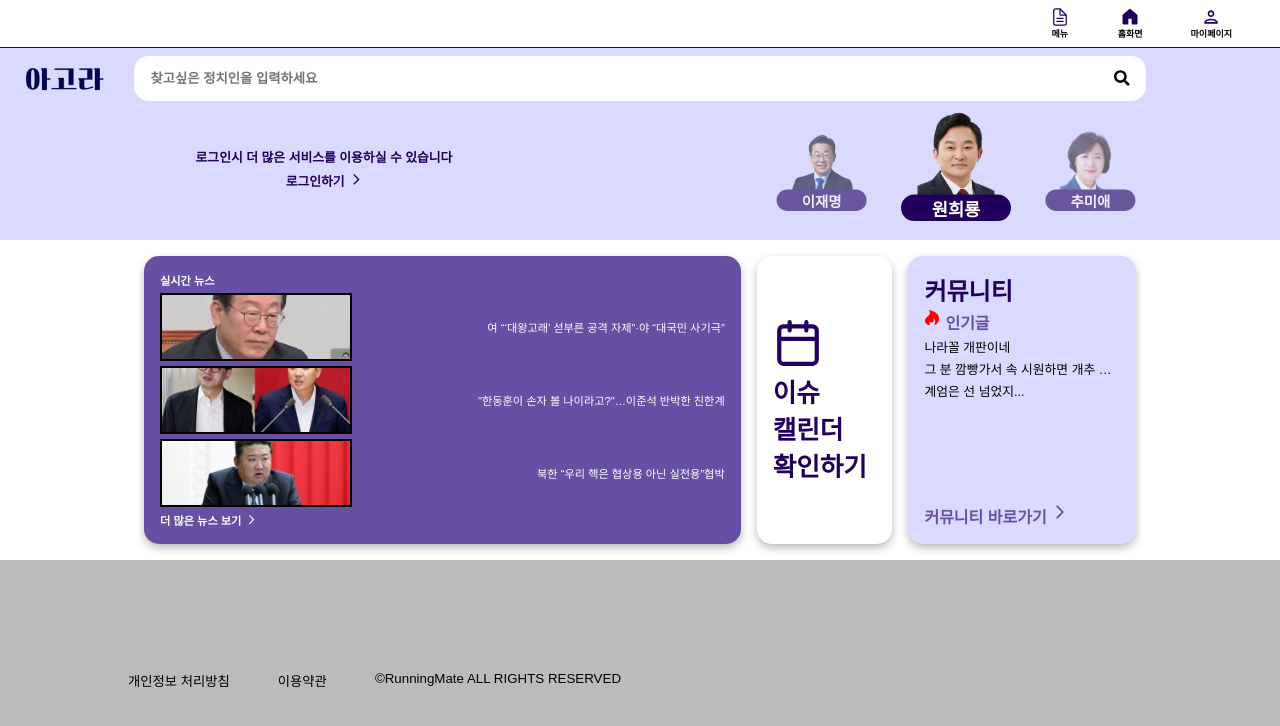
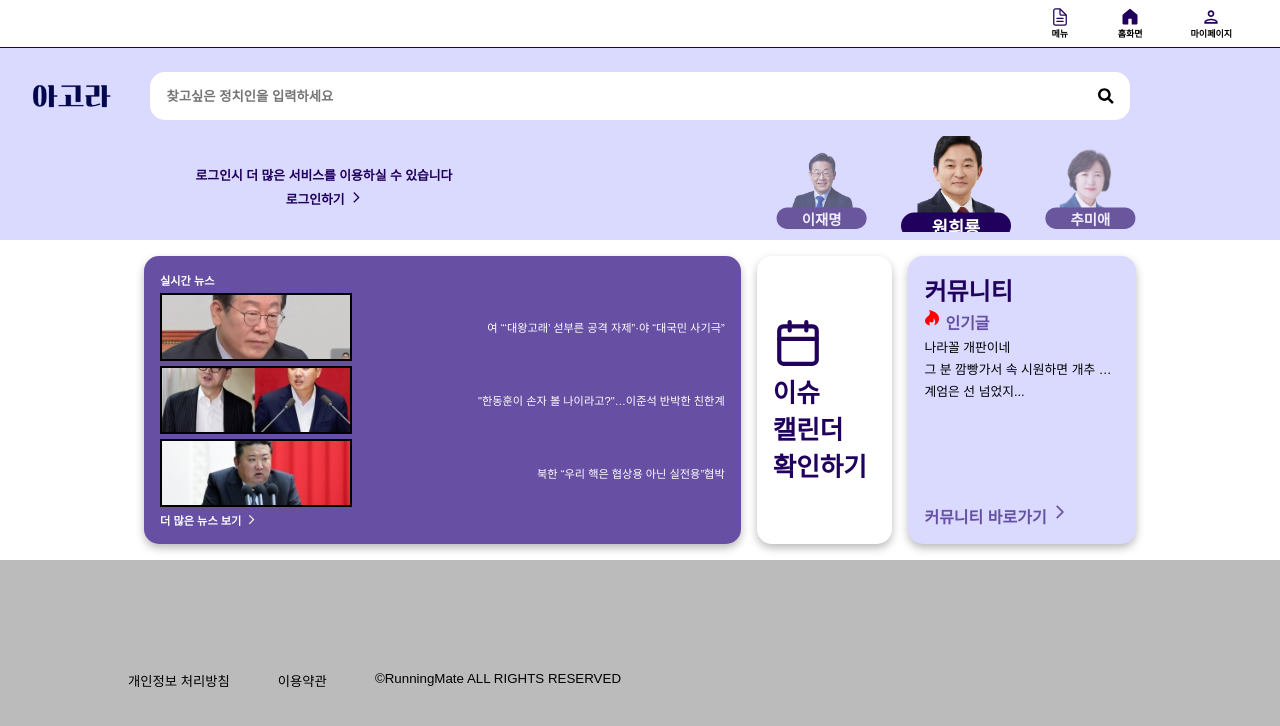
Before and after one commit to election-assistant-devteam/election-assistant, a React (Vite) app: page / in a window 1280 px wide. Shown: the top 726 px of the page. Built offline with nearby package versions, Linux system fonts and the light colour scheme; a web font is replaced by a local one.

Commit message:
fix : CenterView의 HotPoliticianSection 디자인 수정

```diff
--- a/src/components/common/SearchBar/SearchBar.module.scss
+++ b/src/components/common/SearchBar/SearchBar.module.scss
@@ -12,9 +12,6 @@
   padding-left: 1rem;
   padding-right: 1rem;
 
-  @include desktop {
-    width: 80%;
-  }
   &__inputText {
     width: 100%;
     height: 70%;
--- a/src/pages/main/centerview/HotPoliticianSection.module.scss
+++ b/src/pages/main/centerview/HotPoliticianSection.module.scss
@@ -9,22 +9,33 @@
   align-items: center;
 
   &__header {
-    display: none;
+    width: 100%;
+    &__left {
+      display: none;
+    }
   }
 
   @include desktop {
     height: 12rem;
+    &__header {
+      display: flex;
+      justify-content: center;
+      align-items: center;
 
-    &__header {
-      display: block;
-      position: relative;
-      width: 100%;
+      &__left__logo {
+        width: 5rem;
+      }
 
-      &__logo {
-        width: 5rem;
-        position: absolute;
-        top: 0.5rem;
-        left: 1rem;
+      &__left,
+      &__rightArea {
+        flex: 1;
+        display: flex;
+        justify-content: center;
+        align-items: center;
+      }
+      &__searchBar {
+        padding: 1rem;
+        flex: 0 0 80%;
       }
     }
   }
--- a/src/pages/main/centerview/HotPoliticianSection.tsx
+++ b/src/pages/main/centerview/HotPoliticianSection.tsx
@@ -25,13 +25,20 @@ const HotPoliticianSection = ({ userName }: Props) => {
   return (
     <div className={styles.searchSection}>
       <div className={styles.searchSection__header}>
-        <img
-          src="/icons/agora_title2.png"
-          alt="러닝메이트 로고"
-          className={styles.searchSection__header__logo}
-        />
+        <div className={styles.searchSection__header__left}>
+          <img
+            src="/icons/agora_title2.png"
+            alt="러닝메이트 로고"
+            className={styles.searchSection__header__left__logo}
+          />
+        </div>
+
+        <div className={styles.searchSection__header__searchBar}>
+          <SearchBar placeholder="찾고싶은 정치인을 입력하세요" />
+        </div>
+        <div className={styles.searchSection__header__rightArea}></div>
       </div>
-      <SearchBar placeholder="찾고싶은 정치인을 입력하세요" />
+
       <div className={styles.searchSection__interest}>
         {isLogin ? (
           <div className={styles.searchSection__interest__textArea}>
--- a/src/pages/main/centerview/styles/centerview.module.scss
+++ b/src/pages/main/centerview/styles/centerview.module.scss
@@ -56,7 +56,6 @@
     @include desktop {
       &__dataSection {
         width: 80%;
-        // height: 60%;
         height: 20rem;
         display: flex;
         flex-direction: row;
```
